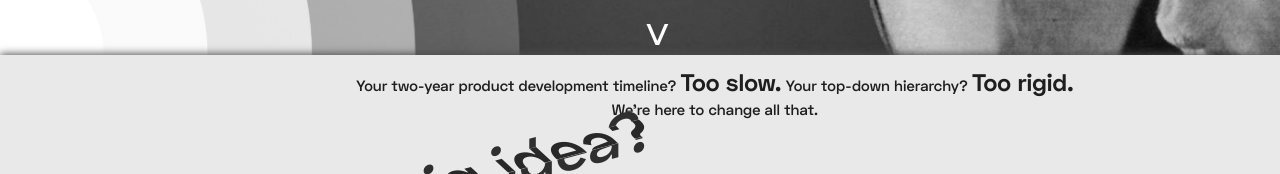
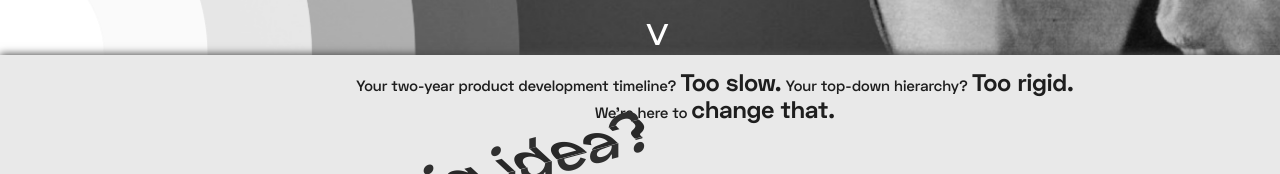
Before and after one commit to tzlomke/reinvent, a React (Create React App) app in the folder client/: page / in a window 1280 px wide. Shown: the part 745-919 px from the top of the page. Built offline with nearby package versions, Linux system fonts and the light colour scheme.

Commit message:
new idea modal showing on profile page. styling complete.

```diff
--- a/client/src/components/UserProfile/ProfileData.js
+++ b/client/src/components/UserProfile/ProfileData.js
@@ -16,7 +16,7 @@ const ProfileData = (props) => {
 						<div className="user-campaigns">
 							<h3 style={{fontFamily: "FatFont", display: "inline-block"}}>My Ideas</h3>
 							<div className="mt-5" style={{display: "inline-block"}}>
-								<button className="btn image-upload-modal-button modal-trigger" data-target="campaign-form-modal" style={{marginLeft: "620px", paddingBottom: "35px", display: "inline-block", height: "32px", float: "right"}}>New Idea +</button>
+								<button className="btn image-upload-modal-button modal-trigger" data-target="campaignFormModal" style={{marginLeft: "620px", paddingBottom: "35px", display: "inline-block", height: "32px", float: "right"}}>New Idea +</button>
 							</div>
 							<ul className="profile-campaign-list">
 								{userCampaigns.map(campaign => (
--- a/client/src/pages/Landing/Landing.js
+++ b/client/src/pages/Landing/Landing.js
@@ -122,7 +122,7 @@ class Landing extends Component {
 								</div>
 
 								<p className="text-content" style={{lineHeight: "24px"}}>
-								Your two-year product development timeline? <span style={{fontWeight: "bold", fontSize: "24px"}}>Too slow.</span> Your top-down hierarchy? <span style={{fontWeight: "bold", fontSize: "24px"}}>Too rigid.</span> We're here to change all that.
+								Your two-year product development timeline? <span style={{fontWeight: "bold", fontSize: "24px"}}>Too slow.</span> Your top-down hierarchy? <span style={{fontWeight: "bold", fontSize: "24px"}}>Too rigid.</span> We're here to <span style={{fontWeight: "bold", fontSize: "24px"}}>change that.</span>
 
 
 								</p>
```
